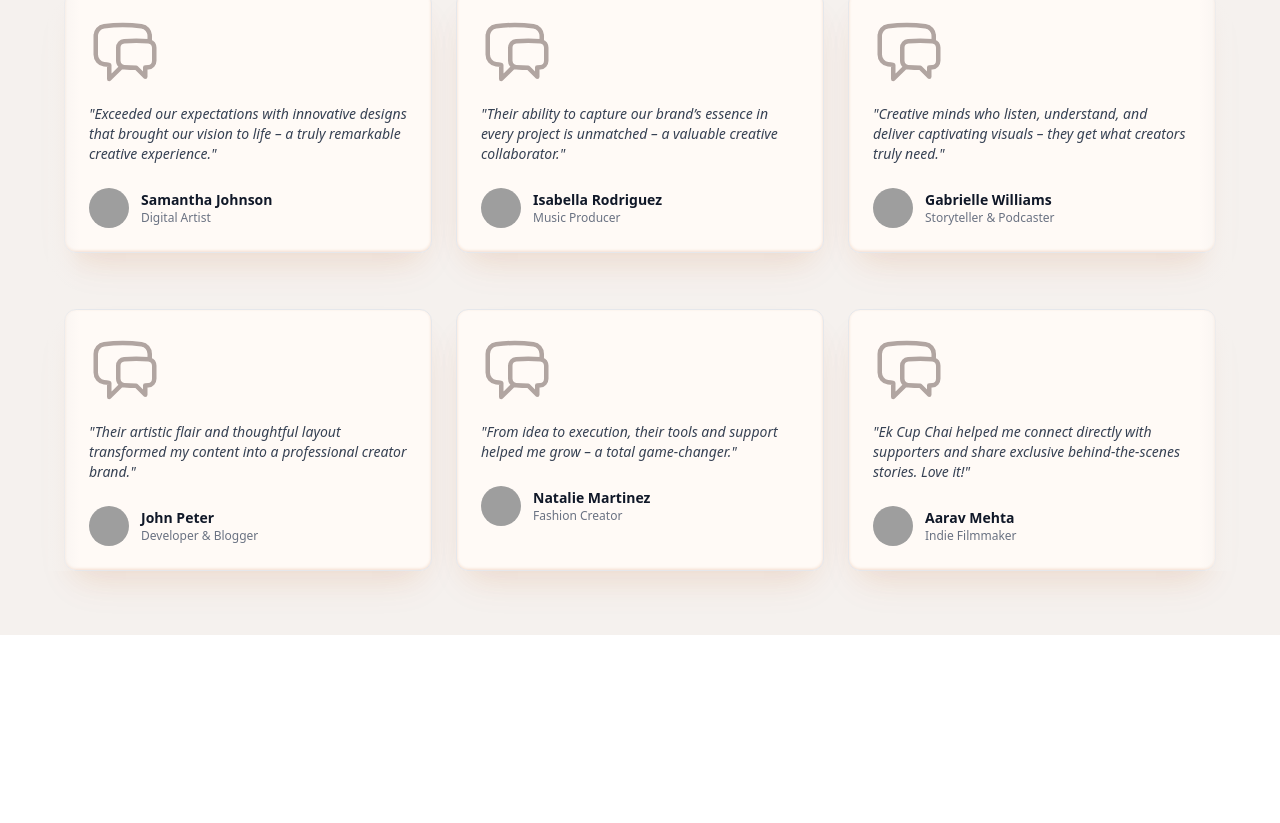
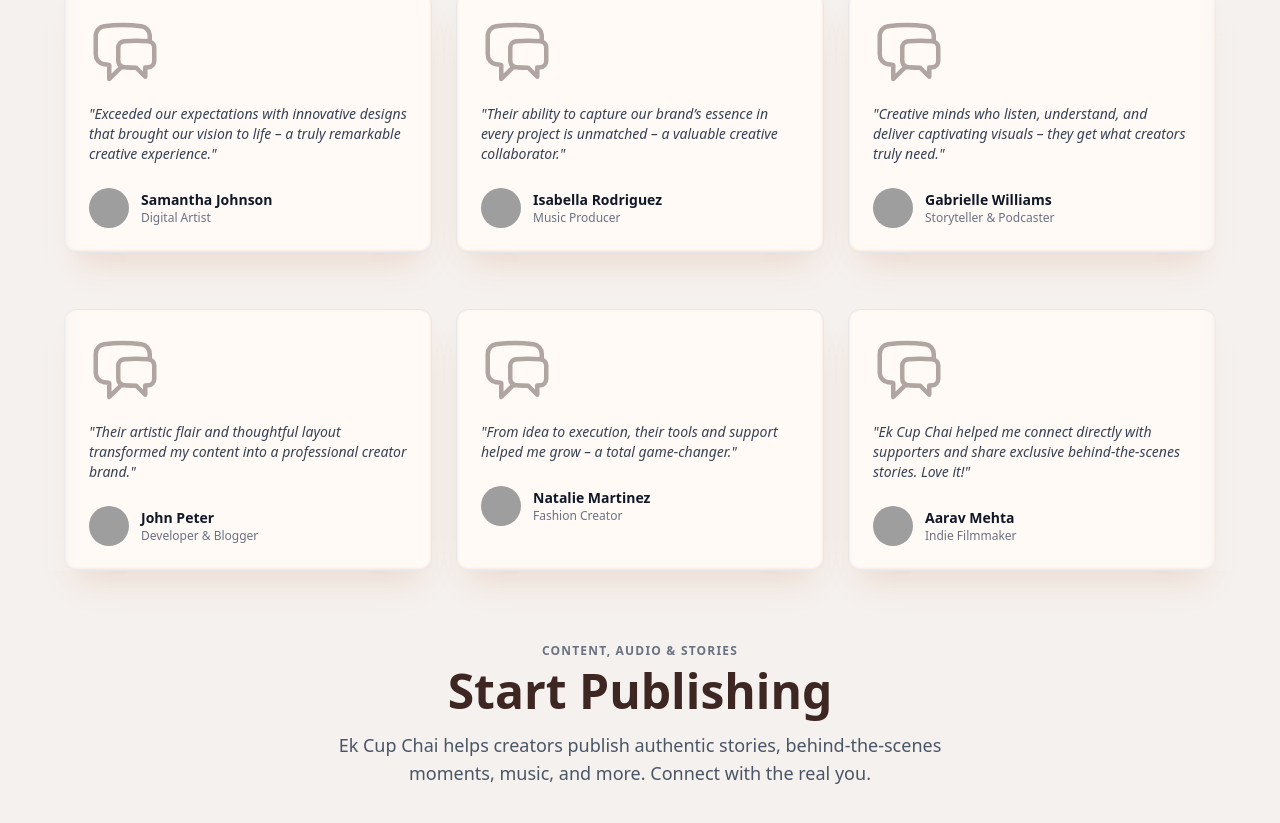
Before and after one commit to shreyashshetty18/EkCupChai, a React (Vite) app: page / in a window 1280 px wide. Shown: the part 4031-4854 px from the top of the page. Before the commit the page ends 4666 px from the top, so only its background shows below. Built offline with nearby package versions, Linux system fonts and the light colour scheme; grey boxes are pictures that could not be loaded.

Commit message:
CTA Sec1

```diff
--- a/src/components/CallToAction.jsx
+++ b/src/components/CallToAction.jsx
@@ -1,5 +1,20 @@
+import React from 'react'
+
 const CallToAction = () => {
-  return null;
-};
+  return (
+    <section className='bg-[#f5f1ee] py-2 px-6 sm:px-12 text-center'>
 
-export default CallToAction;
+      {/* Sub-Heading */}
+      <p className='uppercase text-xs tracking-widest text-gray-500 mb-2 font-semibold'>Content, Audio & Stories</p>
+
+      {/* Main Heading */}
+      <h2 className='text-3xl sm:text-5xl font-extrabold text-chaiBrown mb-4'>Start Publishing</h2>
+
+      {/* Description */}
+      <p className='max-w-2xl mx-auto text-gray-600 text-xs px-8 sm:text-lg mb-8'>Ek Cup Chai helps creators publish authentic stories, behind-the-scenes moments, music, and more. Connect with the real you.</p>
+
+    </section>
+  )
+}
+
+export default CallToAction
```
